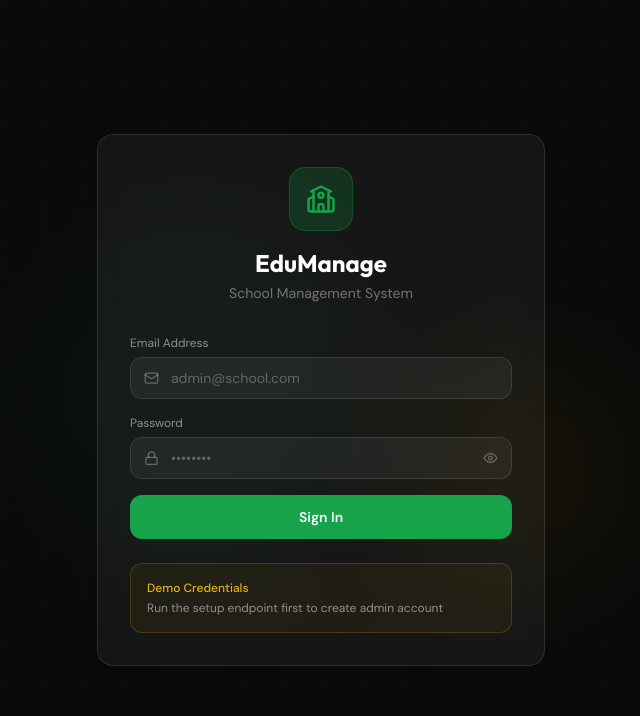
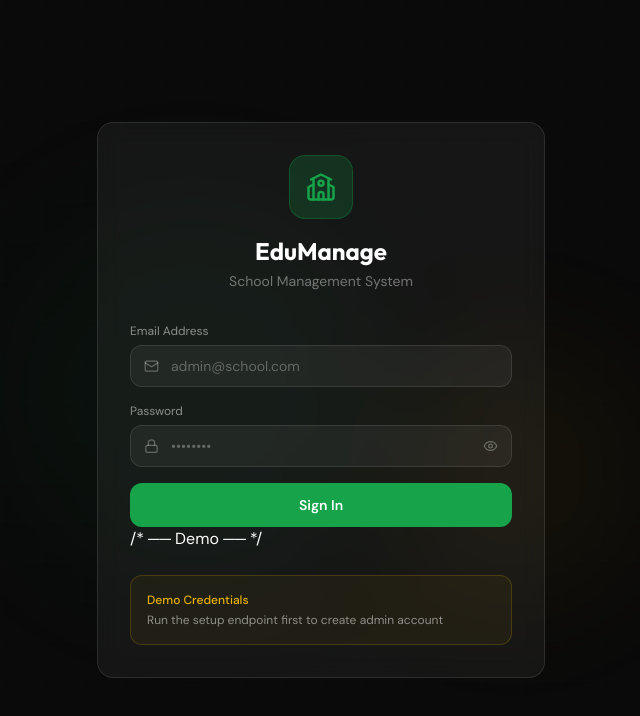
Before and after one commit to ayisucyril/School_Management_System, a React (Vite) app in the folder frontend/: page /login in a window 1280 px wide. Shown: the top 716 px of the page, without its empty margins (319-959 px from the left). Built offline with nearby package versions, Linux system fonts and the light colour scheme; no server answers.

Commit message:
update on dashboard

```diff
--- a/frontend/src/pages/Login.jsx
+++ b/frontend/src/pages/Login.jsx
@@ -80,7 +80,7 @@ const Login = () => {
                 : 'Sign In'}
             </motion.button>
           </form>
-
+                /* ── Demo ── */
           <div className="mt-6 p-4 bg-accent/5 border border-accent/20 rounded-xl">
             <p className="text-accent text-xs font-medium mb-1">Demo Credentials</p>
             <p className="text-white/50 text-xs">Run the setup endpoint first to create admin account</p>
```
